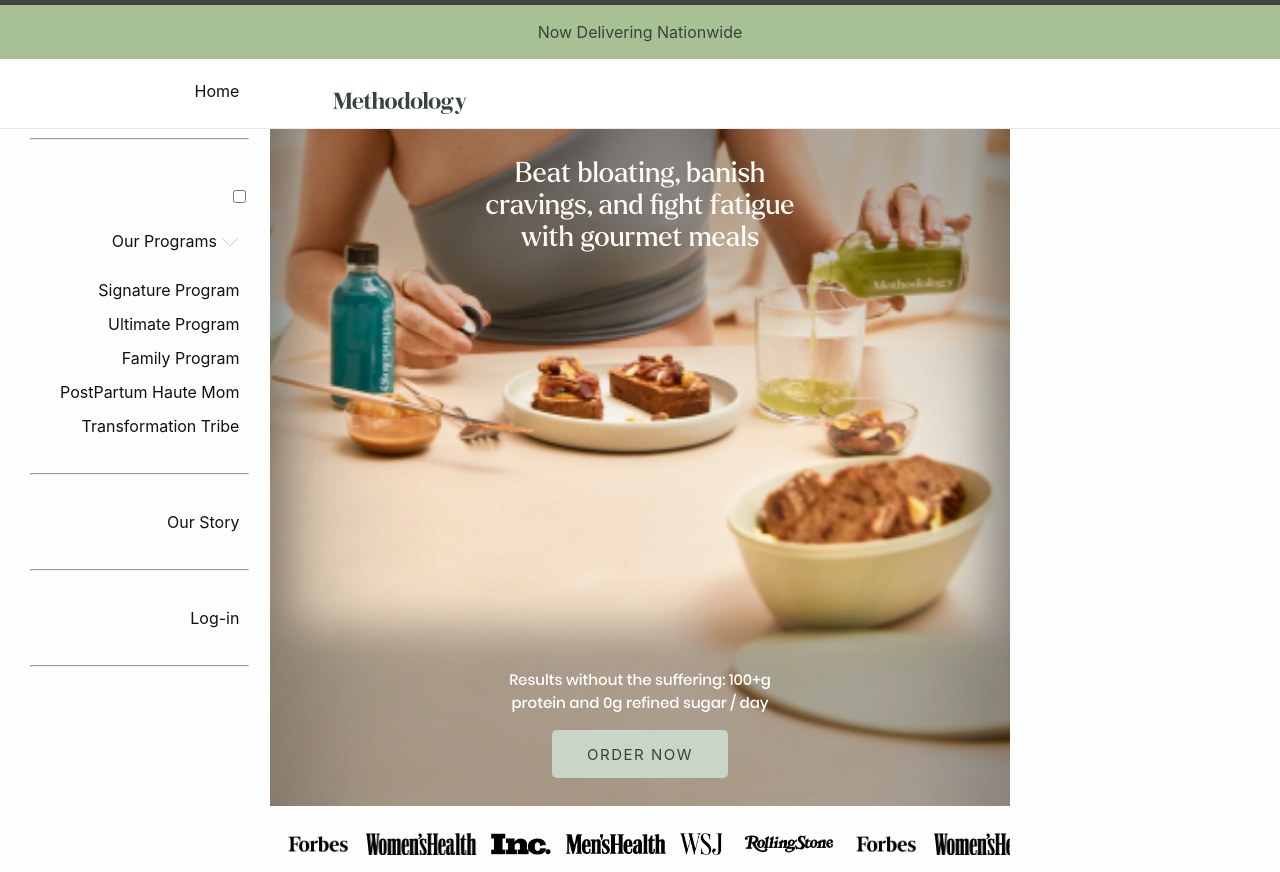
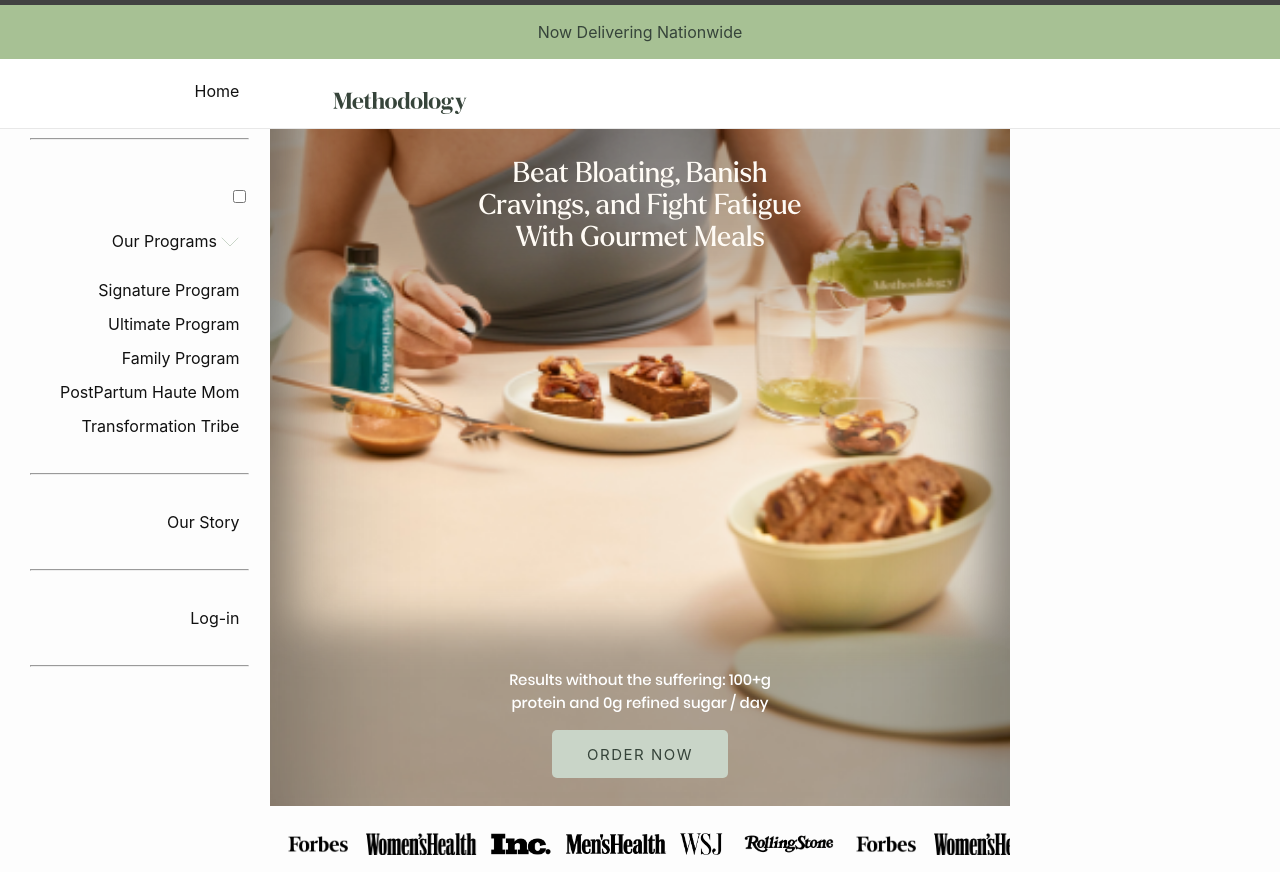
Before and after one commit to MethodologyDev/gomethodology-homepage, a Jekyll site: the page built from index.html, in a window 1280 px wide, cut to the strip 0-872 px from the top of the page. Built offline with Jekyll 4.4.1, drawn with Linux system fonts in a browser that asks for light colours; some of the changed text lies outside the part shown.

Commit message:
fixes: 86cvy0rx9 text

```diff
--- a/_sass/home.scss
+++ b/_sass/home.scss
@@ -78,7 +78,7 @@
     flex-direction: column;
     justify-content: center;
     align-items: center;
-    margin-top: 2px;
+    margin-top: 16px;
 
     .title {
       margin: 1px;
--- a/index.html
+++ b/index.html
@@ -8,9 +8,9 @@
   <div class="content xs-nobr fade fade-delay--3">
     <div class="hero-container hero-content-inner">
       <h1 class="hero-text">
-        <p>Beat bloating, banish</p>
-        <p>cravings, and fight fatigue</p>
-        <p>with gourmet meals</p>
+        <p>Beat Bloating, Banish</p>
+        <p>Cravings, and Fight Fatigue</p>
+        <p>With Gourmet Meals</p>
       </h1>
     </div>
     <div class="hero-container hero-content-inner hero-content-footer">
@@ -54,7 +54,7 @@
 
 <section class="checkboxes-section">
   <p class="title">Methodology</p>
-  <p class="title">checks all your boxes</p>
+  <p class="title">Checks All Your Boxes</p>
 
   <div class="benefit-list-wrapper">
     <div class="benefit">
@@ -250,9 +250,9 @@
 </section>
 
 <section class="next-level-meals">
-  <div>Next-level meals</div>
-  <div>start with next-level</div>
-  <div>ingredients</div>
+  <div>Next-level Meals</div>
+  <div>Start With Next-level</div>
+  <div>Ingredients</div>
 </section>
 
 <section class="images-ingredients">
@@ -333,9 +333,9 @@
 
 <section class="lose-weight-wrapper">
   <section class="lose-weight-section">
-    <p>Lose weight</p>
-    <p>by eating</p>
-    <p>better, not less</p>
+    <p>Lose Weight</p>
+    <p>by Eating</p>
+    <p>Better, Not Less</p>
   </section>
   <div class="rounded-container">
     <div>
@@ -442,7 +442,7 @@
 </section>
 
 <section class="section-socialmedia">
-  <p class="title">Get to know us better</p>
+  <p class="title">Get to Know Us Better</p>
   <p class="description">Join our newsletter and save 10% off your first order</p>
   <div class="email-wrapper">
     <input class="email-input" type="email" placeholder="Email Address" />
@@ -456,9 +456,17 @@
   </div>
   <p class="description">Follow us on social media</p>
   <div class="sm-icon-container">
-    <img src="./assets/images/home/icon-ig.svg" />
-    <img src="./assets/images/home/icon-fb.svg" />
-    <img src="./assets/images/home/icon-tiktok.svg" />
-    <img src="./assets/images/home/icon-yt.svg" />
+    <a href="https://www.instagram.com/gomethodology/">
+      <img src="./assets/images/home/icon-ig.svg" />
+    </a>
+    <a href="#">
+      <img src="./assets/images/home/icon-fb.svg" />
+    </a>
+    <a href="https://www.tiktok.com/@gomethodology">
+      <img src="./assets/images/home/icon-tiktok.svg" />
+    </a>
+    <a href="#">
+      <img src="./assets/images/home/icon-yt.svg" />
+    </a>
   </div>
 </section>
```
